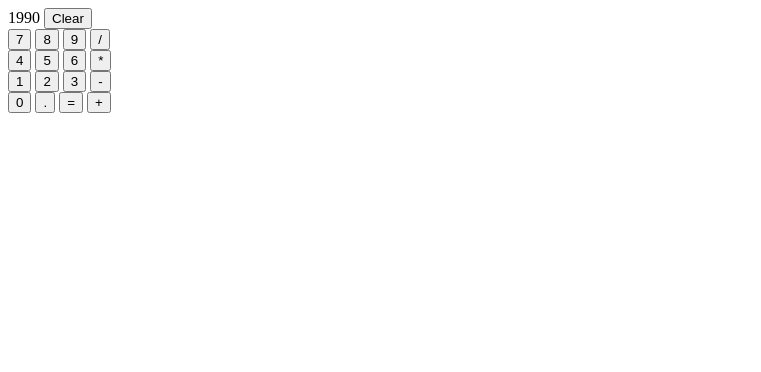
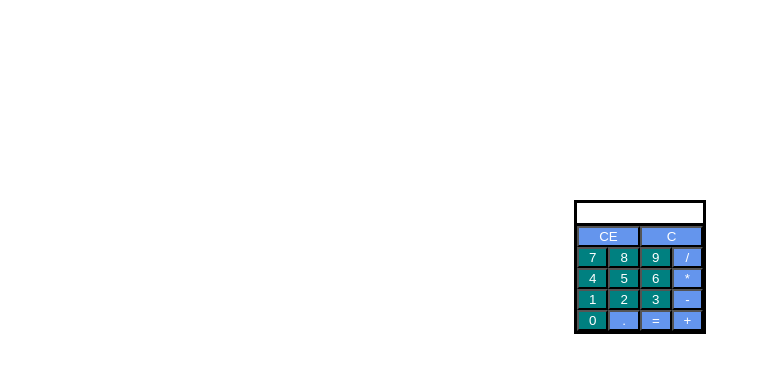
Before and after one commit to Maciej-Leszczynski/calculator, a plain HTML site: page index.html in a window 1280 px wide. Shown: the whole page, without its empty margins (0-761 px from the left). Drawn offline with Linux system fonts and the light colour scheme.

Commit message:
Do it with (some) style!

```diff
--- a/index.html
+++ b/index.html
@@ -3,33 +3,36 @@
 <head>
     <meta charset="UTF-8">
     <title>Calculator</title>
+    <link rel="stylesheet" href="styles.css">
 </head>
 <body>
     <div id="calc">
         <div id="screen-line">
-            <span id="display">1990</span>
-            <button id="clear">Clear</button>
+        </div>
+        <div id="line-zero">
+            <button id="clear">CE</button>
+            <button id="remove">C</button>
         </div>
         <div id="first-line">
-            <button id="seven">7</button>
-            <button id="eight">8</button>
-            <button id="nine">9</button>
+            <button id="seven" class="nr">7</button>
+            <button id="eight" class="nr">8</button>
+            <button id="nine" class="nr">9</button>
             <button id="divide">/</button>
         </div>
         <div id="second-line">
-            <button id="four">4</button>
-            <button id="five">5</button>
-            <button id="six">6</button>
+            <button id="four" class="nr">4</button>
+            <button id="five" class="nr">5</button>
+            <button id="six" class="nr">6</button>
             <button id="multiply">*</button>
         </div>
         <div id="third-line">
-            <button id="one">1</button>
-            <button id="two">2</button>
-            <button id="three">3</button>
+            <button id="one" class="nr">1</button>
+            <button id="two" class="nr">2</button>
+            <button id="three" class="nr">3</button>
             <button id="substract">-</button>
         </div>
-        <div id="fourth-line">
-            <button id="zero">0</button>
+        <div id="fourth-line" class="clearfix">
+            <button id="zero" class="nr">0</button>
             <button id="coma">.</button>
             <button id="equal">=</button>
             <button id="plus">+</button>
--- a/script.js
+++ b/script.js
@@ -21,17 +21,22 @@ function operate(operator, num1, num2) {
         case "-":
             return substract(num1, num2);
         case "*":
-            result = (num1 === 0 || num2 === 0) ? "You can't multiply by 0" : multiply(num1, num2);
+            result = multiply(num1, num2);
             return Number.isInteger(result) ? result : result.toFixed(1);
         case "/":
-            result = divide(num1, num2);
-            return Number.isInteger(result) ? result : result.toFixed(1);
-        default:
-            console.log("Pick correct operator: +, -, * or /");
-    }
+            result = (num2 === 0) ? "You can't divide by 0" : divide(num1, num2);
+            // console.log(result);
+            if (typeof(result) === String) {
+                console.log(result);
+                return result;
+                // move it to divide function?
+            } else {
+                return Number.isInteger(result) ? result : result.toFixed(1);
+            }
+        }
 }
 
-const display = document.getElementById("display");
+const display = document.getElementById("screen-line");
 const buttons = document.querySelectorAll("button");
 let result = "";
 let operator = "";
@@ -58,7 +63,7 @@ function calculate(value) {
             result = operate(operator, Number(num), Number(result));
             num = result;
         }
-    }else if (value === "Clear") {
+    }else if (value === "CE") {
         result = "";
         num = "";
     } else {
--- /dev/null
+++ b/styles.css
@@ -0,0 +1,36 @@
+#calc {
+    margin: auto;
+    margin-top: 200px;
+    max-width: 10%;
+    border: solid black 3px;
+}
+
+#screen-line {
+    display: block;
+    width: 100%;
+    height: 20px;
+    border-bottom: solid black 3px;
+}
+
+#line-zero button{
+    width: 50%;
+    float: left;
+}
+
+button {
+    background-color: cornflowerblue;
+    color: white;
+    width: 25%;
+    margin: 0;
+    float: left;
+}
+
+.clearfix::after {
+    content: "";
+    clear: both;
+    display: table;
+  }
+
+  .nr {
+      background-color: teal;
+  }
```
